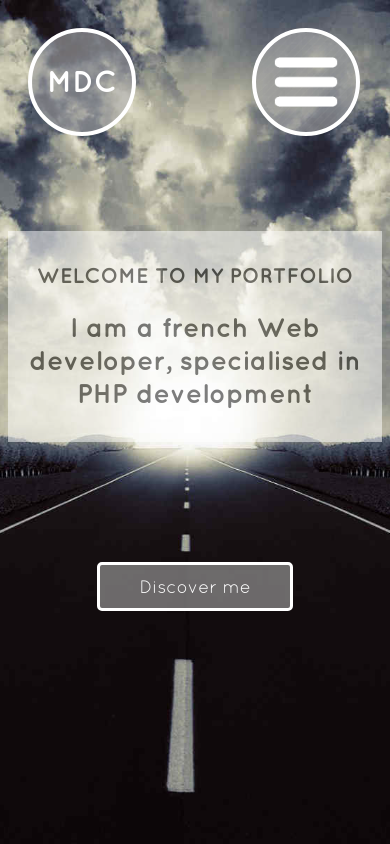
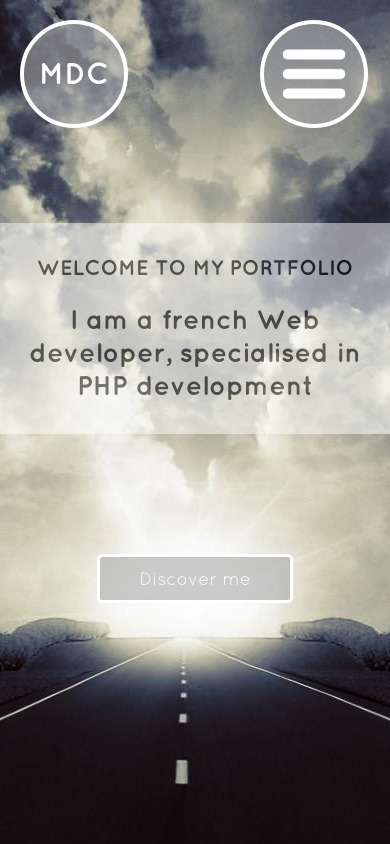
Before and after one commit to mdecarvalho/Portfolio, a PHP site: page / in a window 390 px wide. Run offline with PHP 8.4, Linux system fonts and the light colour scheme; some libraries are stand-ins or nearby versions.

Commit message:
Moddif design background for smartphone and tablet

```diff
--- a/css/style.css
+++ b/css/style.css
@@ -8,13 +8,15 @@
     font-weight: bold;
     src: url('../font/Quicksand-Bold.ttf');
 }
+html, body{
+    margin: 0;
+    padding: 0;
+}
 
 html{
     font-family: 'Quicksand', sans-serif;
     font-size: 18px;
     color:white;
-    margin:0;
-    padding: 0;
     background: url(../images/background.jpg) no-repeat center fixed;
     -webkit-background-size: cover; /* pour anciens Chrome et Safari */
      background-size: cover; /* version standardisée */
@@ -315,6 +317,10 @@ contact page
     }
 }
 @media all and (max-width: 768px){
+    html{
+        background: url(../images/background.jpg) no-repeat center top;
+        background-color: rgb(13, 7, 10);
+    }
     .main-title{
         padding: 10px 0px;
         background-color:white;
@@ -330,7 +336,7 @@ contact page
         margin-left: 15px;
     }
     .error-block{
-        margin-left: 15px;
+        margin-right: 16px;
     }
 }
 
```
Also changed, not shown: mail.php (+5 -5 lines), images/background.jpg, images/compressed_background.jpg (added).
